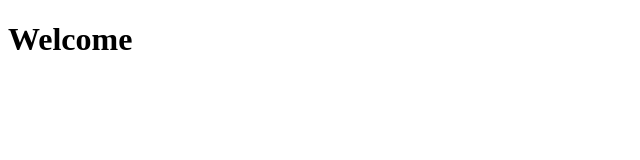
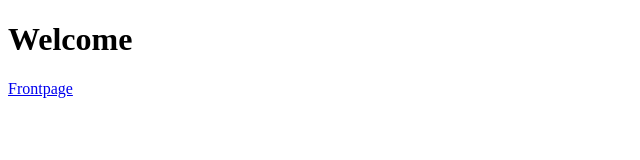
Before and after one commit to markusmatilainen/GatsbySalmi, a Gatsby site: page / in a window 1280 px wide. Shown: the full height of the page, 0-640 px from the left. Built offline with nearby package versions, Linux system fonts and the light colour scheme; Gatsby itself is replaced by a stand-in of ours.

Commit message:
Added Wordpress CMS to sourcing

```diff
--- a/gatsby-config.js
+++ b/gatsby-config.js
@@ -6,8 +6,8 @@ module.exports = {
   plugins: [
       'gatsby-plugin-react-helmet',
       'gatsby-plugin-netlify-cms',
-      'gatsby-transformer-sharp'
-      /**{
+      'gatsby-transformer-sharp',
+      {
           resolve: "gatsby-source-wordpress",
           options: {
               baseUrl: "localhost/new_wp",
@@ -21,7 +21,7 @@ module.exports = {
                 htaccess_sendImmediately: false
               }
           }
-      }**/
+      }
   ],
 };
 
--- a/gatsby-node.js
+++ b/gatsby-node.js
@@ -1,4 +1,3 @@
-/**
 const _ = require(`lodash`);
 const Promise = require(`bluebird`);
 const path = require(`path`);
@@ -82,4 +81,3 @@ exports.createPages = ({ graphql, boundActionCreators }) => {
         // ==== END POSTS ====
     });
 };
-**/
--- a/src/pages/index.js
+++ b/src/pages/index.js
@@ -1,10 +1,15 @@
 import React from "react"
+import { Link } from "gatsby"
 
 const Index = () => {
     return (
         <div>
             <script src="https://identity.netlify.com/v1/netlify-identity-widget.js"></script>
             <h1>Welcome</h1>
+
+            <Link to="/frontpage">
+                <p>Frontpage</p>
+            </Link>
         </div>
       )
 }
--- a/src/templates/page.js
+++ b/src/templates/page.js
@@ -1,4 +1,3 @@
-/**
 import React, {Component} from "react"
 import { graphql } from "gatsby"
 
@@ -37,4 +36,3 @@ export const pageQuery = graphql`
         }
     }
 `
-**/
--- a/src/templates/post.js
+++ b/src/templates/post.js
@@ -1,4 +1,3 @@
-/**
 import React, { Component } from "react"
 import { graphql } from "gatsby"
 import PropTypes from "prop-types"
@@ -36,4 +35,3 @@ export const pageQuery = graphql`
         }
     }
 `
-**/
```
